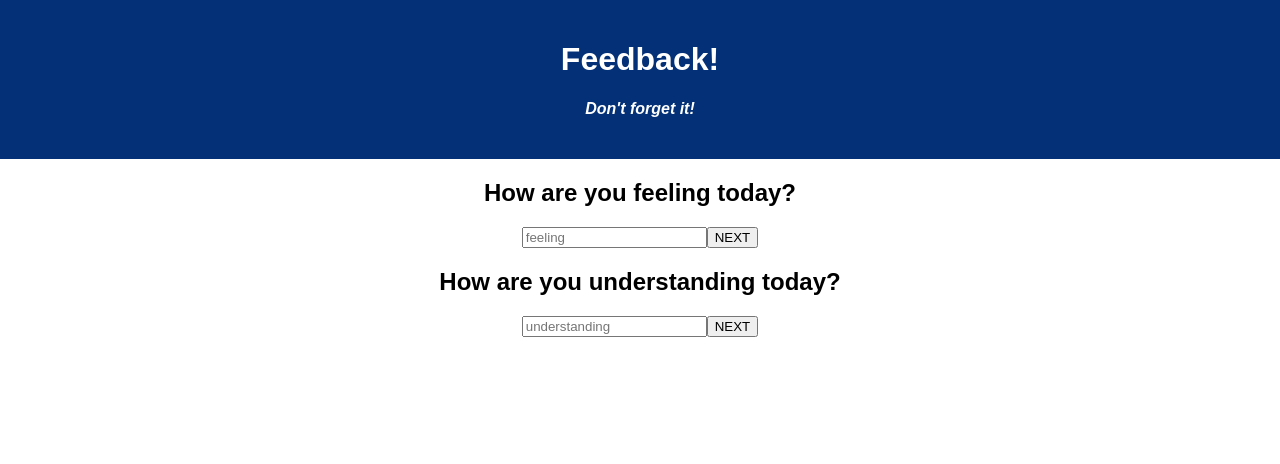
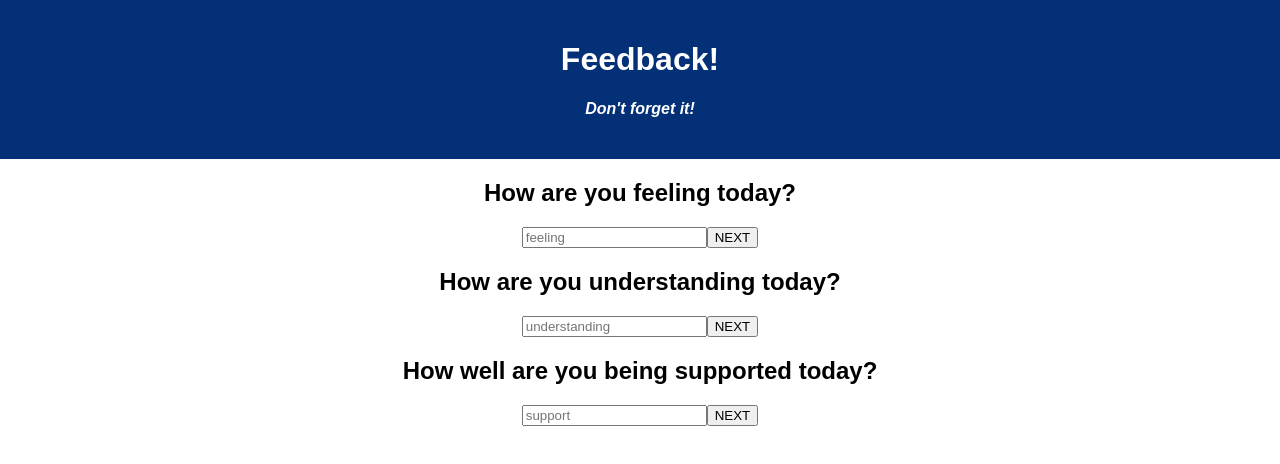
Before and after one commit to AustinKammerer/weekend-redux-feedback-loop, a React (Create React App) app: page / in a window 1280 px wide. Shown: the top 464 px of the page. Built offline with nearby package versions, Linux system fonts and the light colour scheme.

Commit message:
SupportForm dispatches form input to store

```diff
--- a/src/components/App/App.jsx
+++ b/src/components/App/App.jsx
@@ -3,6 +3,7 @@ import axios from "axios";
 import "./App.css";
 import FeelingForm from "../FeelingForm/FeelingForm.jsx";
 import UnderstandingForm from "../UnderstandingForm/UnderstandingForm.jsx";
+import SupportForm from "../SupportForm/SupportForm.jsx";
 
 function App() {
   return (
@@ -13,6 +14,7 @@ function App() {
       </header>
       <FeelingForm />
       <UnderstandingForm />
+      <SupportForm />
     </div>
   );
 }
--- /dev/null
+++ b/src/components/SupportForm/SupportForm.jsx
@@ -0,0 +1,31 @@
+import { useState } from "react";
+import { useDispatch } from "react-redux";
+
+export default function SupportForm() {
+  // local state to store user input
+  const [supportFeedback, setSupportFeedback] = useState("");
+
+  const dispatch = useDispatch();
+
+  const handleSubmit = (e) => {
+    e.preventDefault();
+    // dispatches an action and payload to the feedbackReducer
+    dispatch({ type: "ADD_SUPPORT", payload: supportFeedback });
+  };
+  return (
+    <>
+      <h2>How well are you being supported today?</h2>
+      <form onSubmit={handleSubmit}>
+        <input
+          value={supportFeedback}
+          type="text"
+          id="supportFeedback"
+          name="support"
+          placeholder="support"
+          onChange={(e) => setSupportFeedback(e.target.value)}
+        />
+        <button type="submit">NEXT</button>
+      </form>
+    </>
+  );
+}
```
